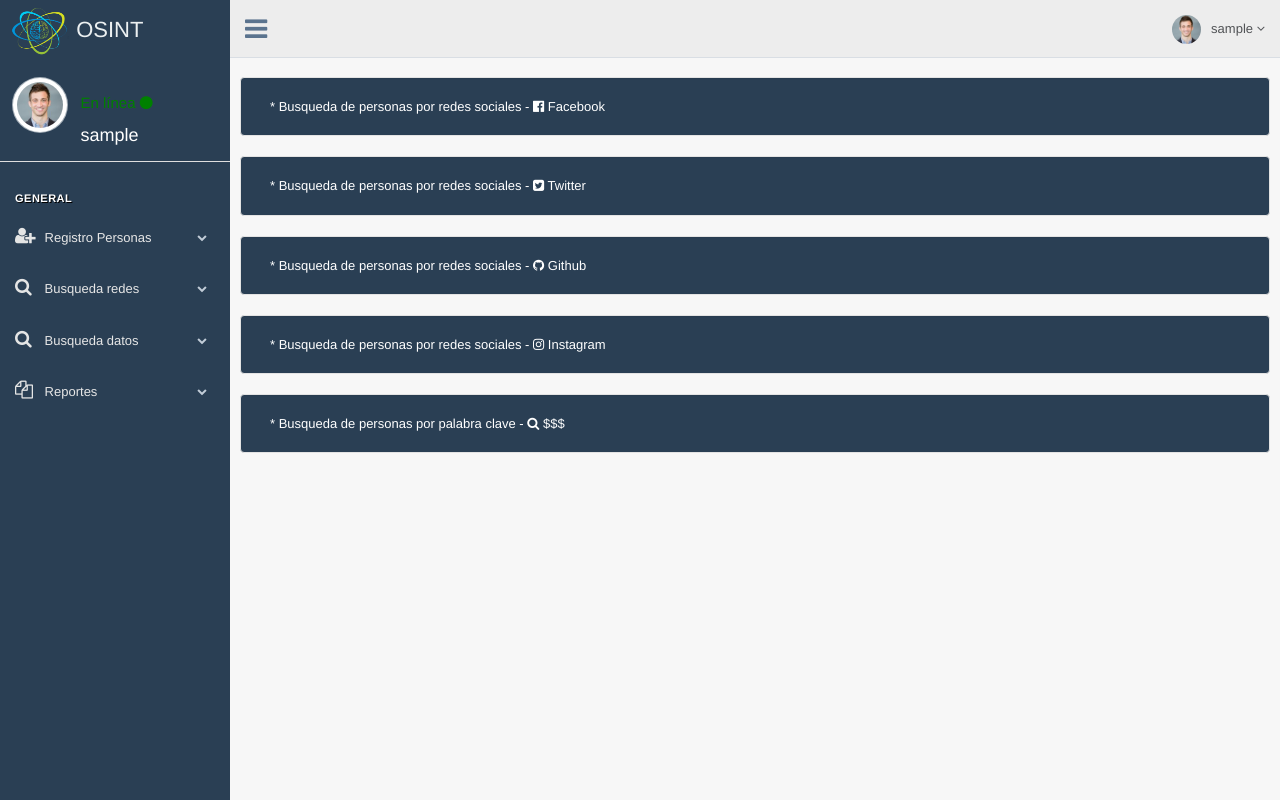
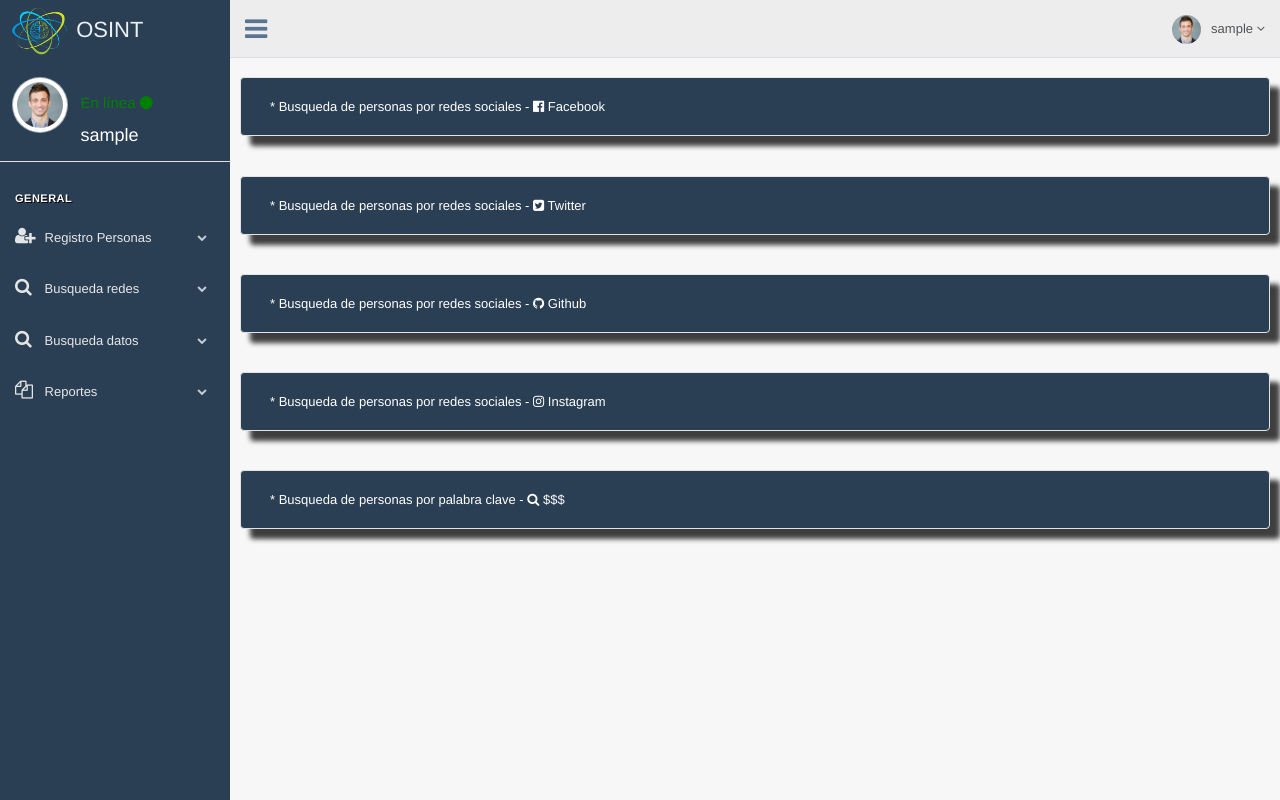
Before and after one commit to OmarMontoyaVentocilla/illuminate, a Django app: page /search/ in a window 1280 px wide. Run offline with Django 3.2, Linux system fonts and the light colour scheme; the visitor is signed in with stand-in values (Sample User, id 1); some libraries are stand-ins or nearby versions.

Commit message:
agregando css

```diff
--- a/proyecto_osin/search/templates/auto.html
+++ b/proyecto_osin/search/templates/auto.html
@@ -2,7 +2,7 @@
 
 <br><br><br>
 <div class="container">
-    <div class="row well titulo_busqueda" data-toggle="collapse" data-target="#demo">
+    <div class="row well titulo_busqueda sombra_caja" data-toggle="collapse" data-target="#demo">
         <div class="col-lg-12">
             * Busqueda de personas por redes sociales - <i class="fa fa-facebook-official"></i> Facebook
         </div>
@@ -10,7 +10,8 @@
     <div id="demo" class="collapse">
         <example></example>
     </div>
-    <div class="row well titulo_busqueda" data-toggle="collapse" data-target="#demo2">
+    <br>
+    <div class="row well titulo_busqueda sombra_caja" data-toggle="collapse" data-target="#demo2">
         <div class="col-lg-12">
             * Busqueda de personas por redes sociales - <i class="fa fa-twitter-square"></i> Twitter
         </div>
@@ -18,7 +19,8 @@
     <div id="demo2" class="collapse">
         <twiter></twiter>
     </div>
-    <div class="row well titulo_busqueda" data-toggle="collapse" data-target="#demo3">
+    <br>
+    <div class="row well titulo_busqueda sombra_caja" data-toggle="collapse" data-target="#demo3">
         <div class="col-lg-12">
             * Busqueda de personas por redes sociales - <i class="fa fa-github"></i> Github
         </div>
@@ -26,15 +28,17 @@
     <div id="demo3" class="collapse">
         <github></github>
     </div>
-    <div class="row well titulo_busqueda" data-toggle="collapse" data-target="#demo4">
+    <br>
+    <div class="row well titulo_busqueda sombra_caja" data-toggle="collapse" data-target="#demo4">
         <div class="col-lg-12">
             * Busqueda de personas por redes sociales - <i class="fa fa-instagram"></i> Instagram
         </div>
     </div>
+    <br>
     <div id="demo4" class="collapse">
         <instagram></instagram>
     </div>
-    <div class="row well titulo_busqueda" data-toggle="collapse" data-target="#demo5">
+    <div class="row well titulo_busqueda sombra_caja" data-toggle="collapse" data-target="#demo5">
         <div class="col-lg-12">
             * Busqueda de personas por palabra clave - <i class="fa fa-search"></i> $$$
         </div>
@@ -42,6 +46,7 @@
     <div id="demo5" class="collapse">
         <clave></clave>
     </div>
+    <br>
 </div>
 
 
--- a/proyecto_osin/static/css/style.css
+++ b/proyecto_osin/static/css/style.css
@@ -9,3 +9,14 @@
     color: #2a3f54;
     margin-top: -17px;
 }
+
+.sombra_caja {
+    -webkit-box-shadow: 10px 10px 5px 0px rgba(0, 0, 0, 0.75);
+    -moz-box-shadow: 10px 10px 5px 0px rgba(0, 0, 0, 0.75);
+    box-shadow: 10px 10px 5px 0px rgba(0, 0, 0, 0.75);
+}
+
+.sombra_caja:active {
+    background: #d9dee4;
+    color: black;
+}
```
